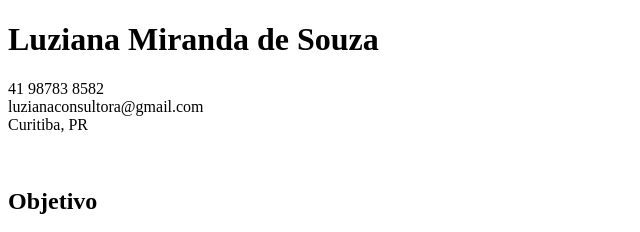
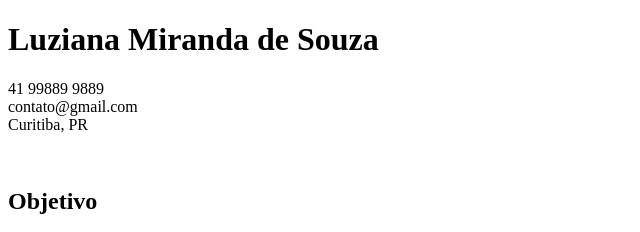
Before and after one commit to Mluziana/cv-luziana, a plain HTML site: page index.html in a window 1280 px wide. Shown: the top 232 px of the page, 0-640 px from the left. Drawn offline with Linux system fonts and the light colour scheme.

Commit message:
Update index.html

```diff
--- a/index.html
+++ b/index.html
@@ -7,7 +7,7 @@
 </head>
 <body>
     <h1>Luziana Miranda de Souza</h1>
-    <p> 41 98783 8582 <br>luzianaconsultora@gmail.com<br>Curitiba, PR</p><br>
+    <p> 41 99889 9889 <br>contato@gmail.com<br>Curitiba, PR</p><br>
     <h2>Objetivo</h2>
     <p>Desenvolvimento Front End</p>
 <h2>Experiência profissional</h2>
```
